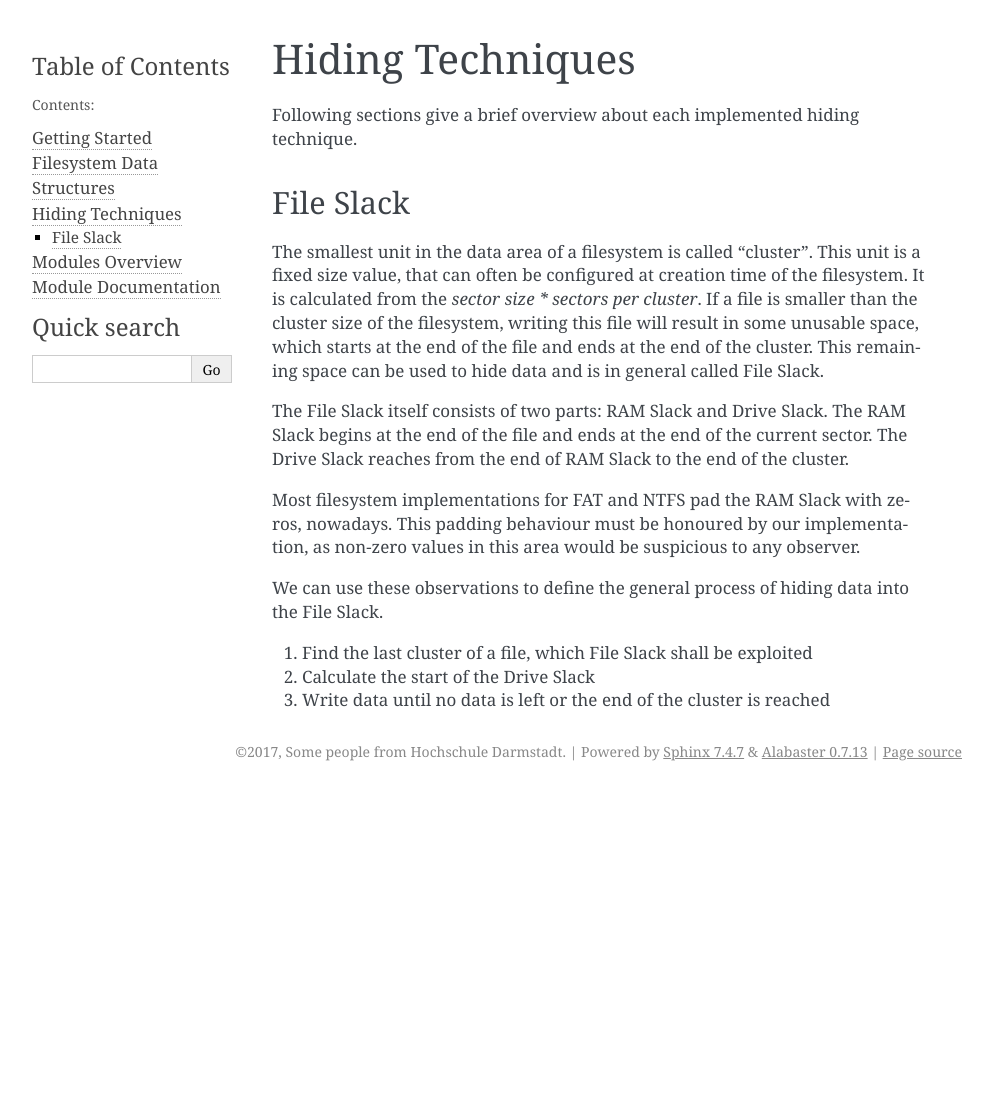
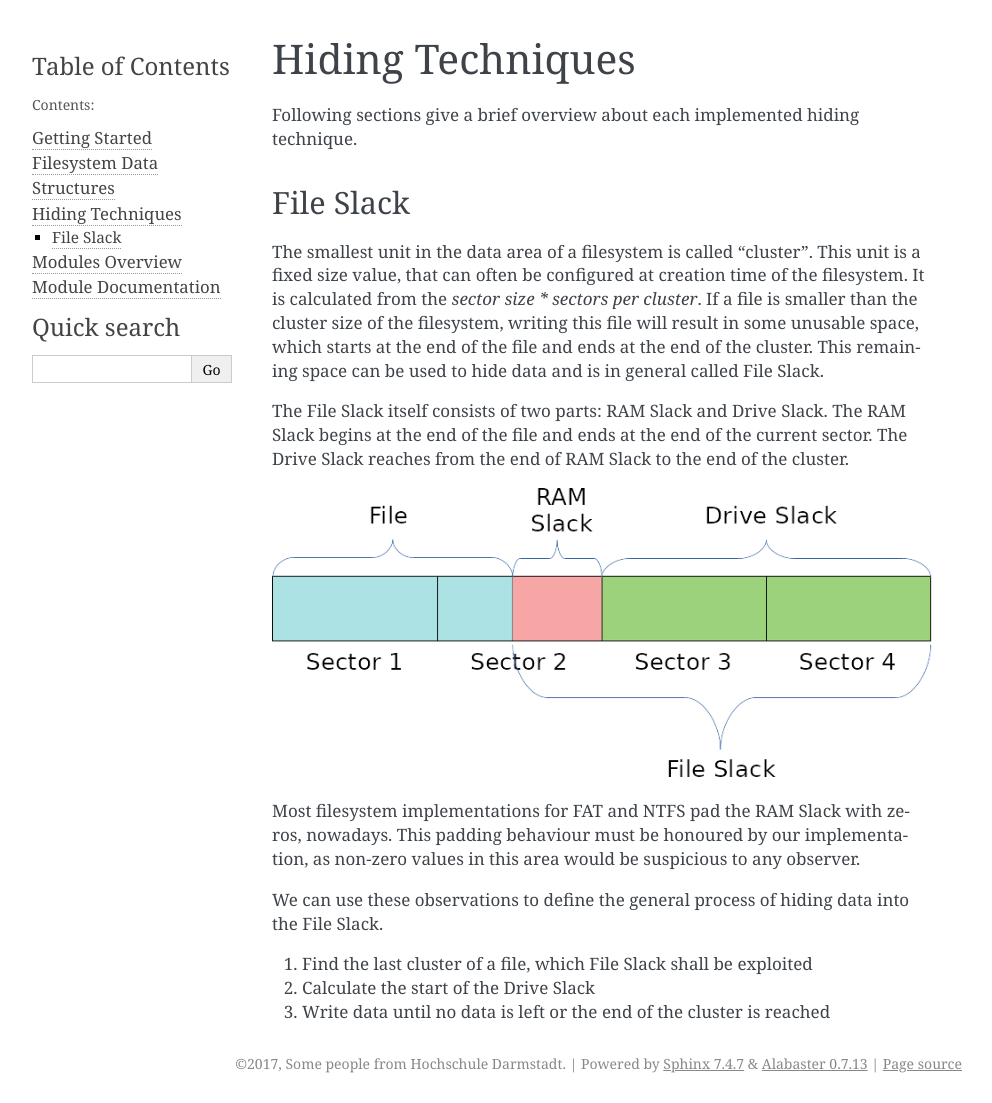
Before and after one commit to dasec/fishy, a Sphinx documentation site: the page built from doc/source/hiding_techniques.rst, in a window 1280 px wide. Shown: the whole page, without its empty margins (148-1140 px from the left). Built offline with Sphinx 7.4.7, drawn with Linux system fonts in a browser that asks for light colours; before the commit the page ends 900 px from its top, so only the background shows below that.

Commit message:
Doc: Added illustration of File/RAM/Drive slack

```diff
--- a/doc/source/hiding_techniques.rst
+++ b/doc/source/hiding_techniques.rst
@@ -21,6 +21,8 @@ The RAM Slack begins at the end of the file and ends at the end of the current
 sector.
 The Drive Slack reaches from the end of RAM Slack to the end of the cluster.
 
+.. image:: _static/fileslack_image.png
+
 Most filesystem implementations for FAT and NTFS pad the RAM Slack with zeros,
 nowadays. This padding behaviour must be honoured by our implementation, as
 non-zero values in this area would be suspicious to any observer.
```
Also changed, not shown: doc/source/_static/fileslack_image.png (added).
